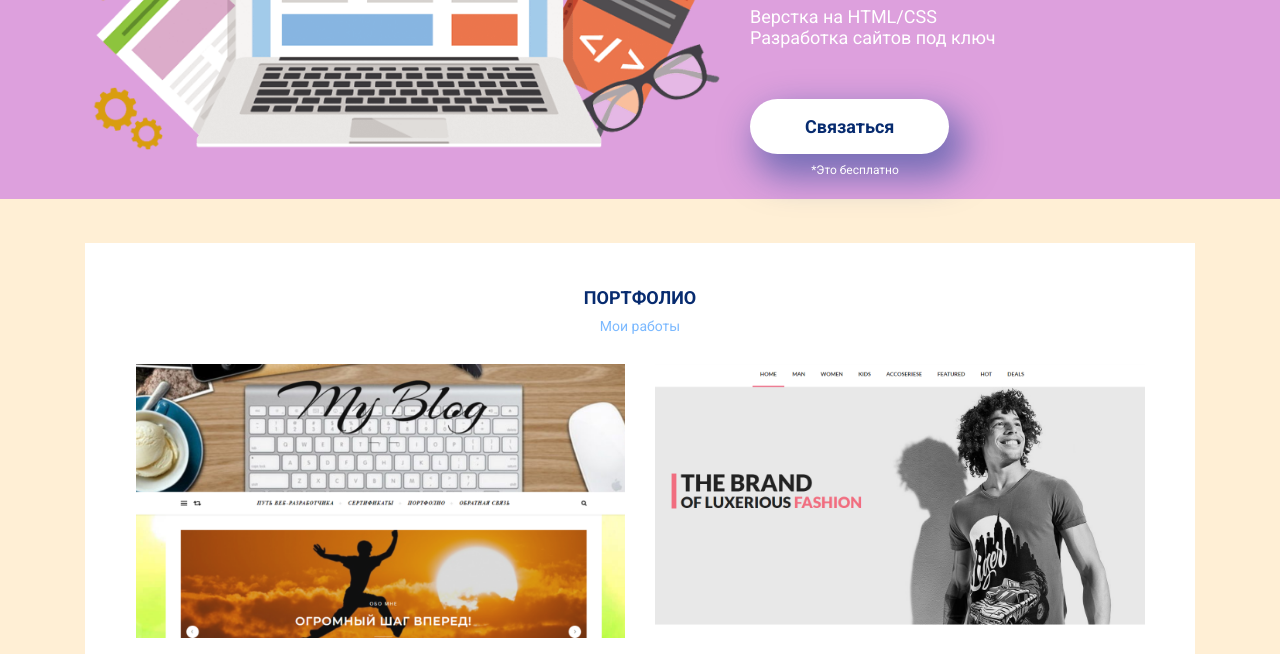
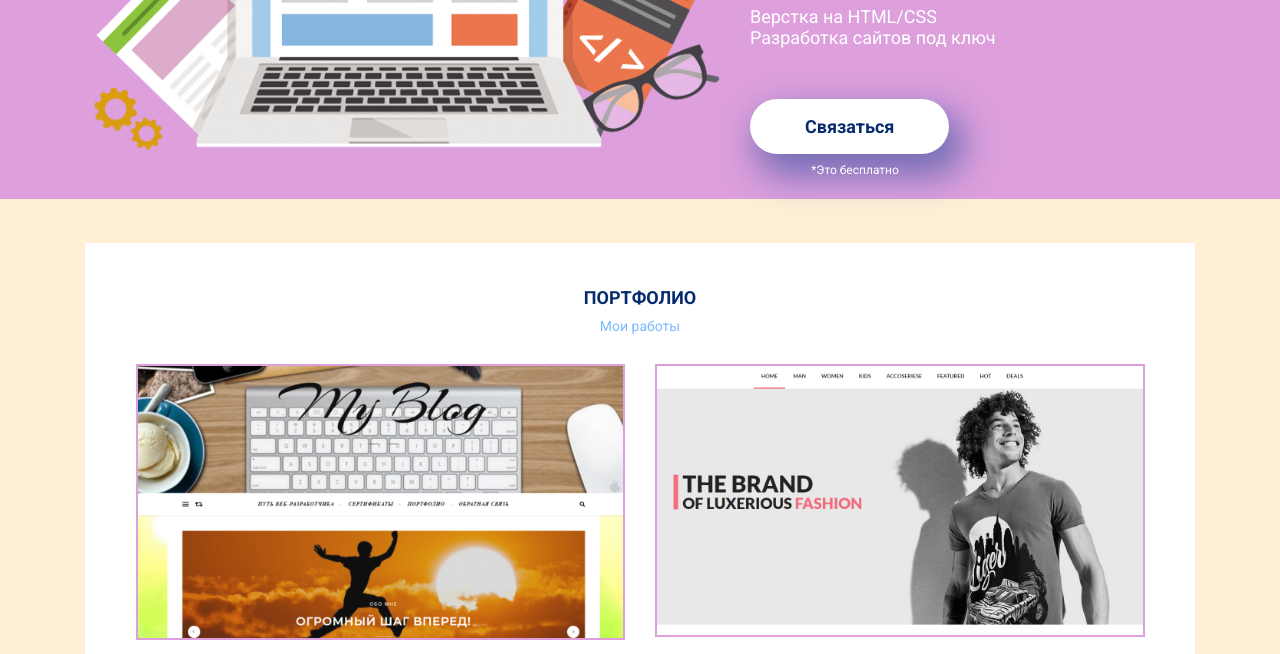
Before and after one commit to Webgirl-Mary/webgirl-mary.github.io, a plain HTML site: page index.html in a window 1280 px wide. Shown: the part 276-930 px from the top of the page. Drawn offline with Linux system fonts and the light colour scheme.

Commit message:
Add files via upload

```diff
--- a/css/style.css
+++ b/css/style.css
@@ -63,6 +63,9 @@ padding-bottom: 71px;
 background-color: #fff;
 padding-top: 29px;
 padding-bottom: 44px;
+}
+.port-img {
+border: 2px solid #DDA0DD;
 }
 .portfolio-title, .portfolio-subtitle {
 text-align: center;
--- a/index.html
+++ b/index.html
@@ -52,7 +52,7 @@
  		<div class="row">
  			<div class="col-md-6">
  				<div class="portfolio-col-1">
- 				<img src="image/img2.png" alt="картинка">
+ 				<img class="port-img" src="image/img2.png" alt="картинка">
  				<h3>Сайт-блог с наполнением на Wordpress</h3>
  				<p class="portfolio-text">Сайт-блог создавался с нуля с уникальным контентом на основе шаблона Wordpress. Сайт представлен как пример использования CMS Wordpress.</p>
  				<a href="http://maryblog.ru">Смотреть работу</a>
@@ -60,7 +60,7 @@
  			</div>
  			<div class="col-md-6">
  			<div class="portfolio-col-2">
- 			<img src="image/img3.png" alt="картинка2">
+ 			<img class="port-img" src="image/img3.png" alt="картинка2">
  			<h3>Сайт интернет-магазина</h3>
  			<p class="portfolio-text">Учебный самостоятельный проект разработки интернет-магазина, где будет сделан front-end и Back-end. На данный момент находится в стадии разработки.</p>
  			<a href="#">Смотреть работу</a>
```
